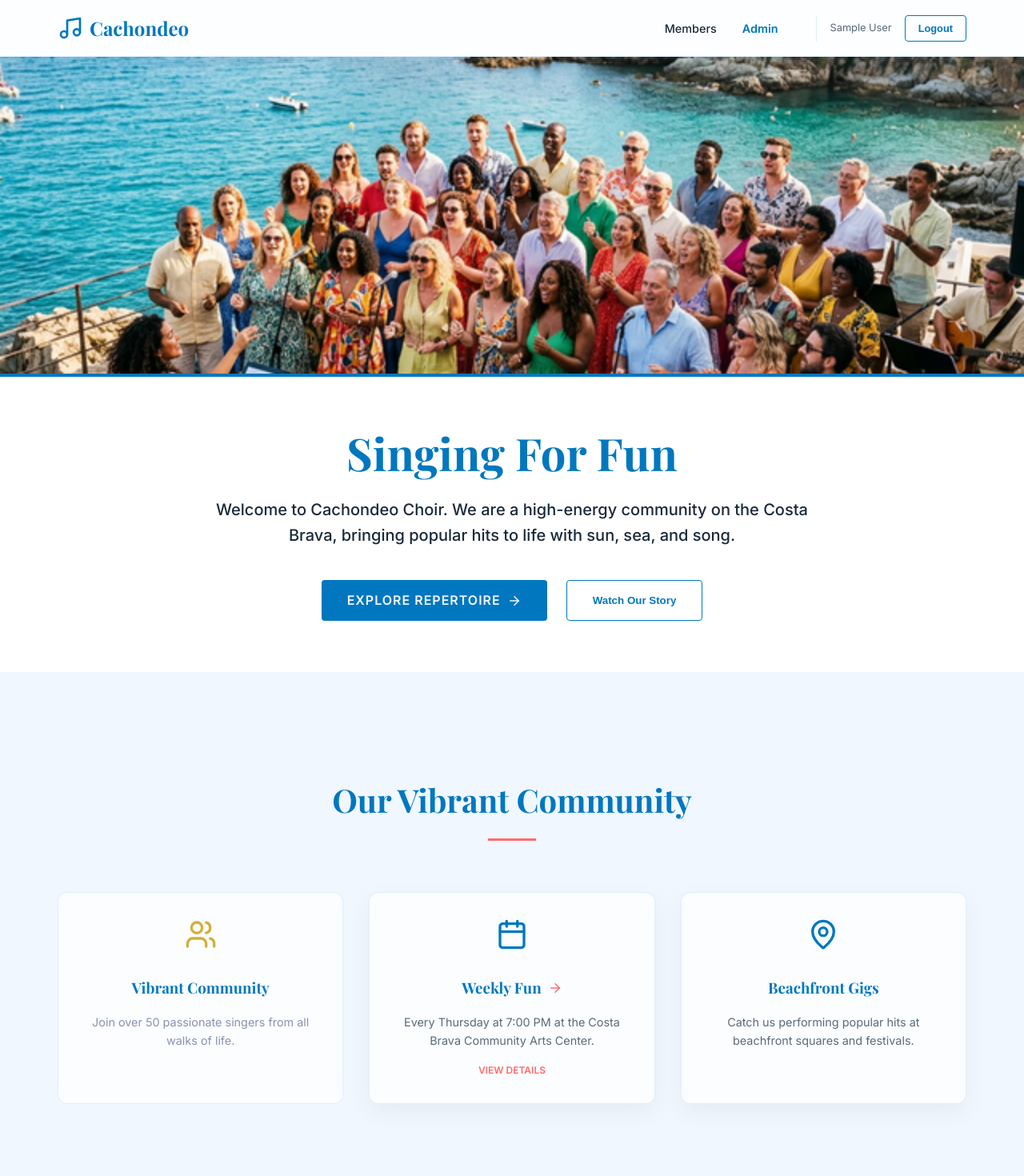
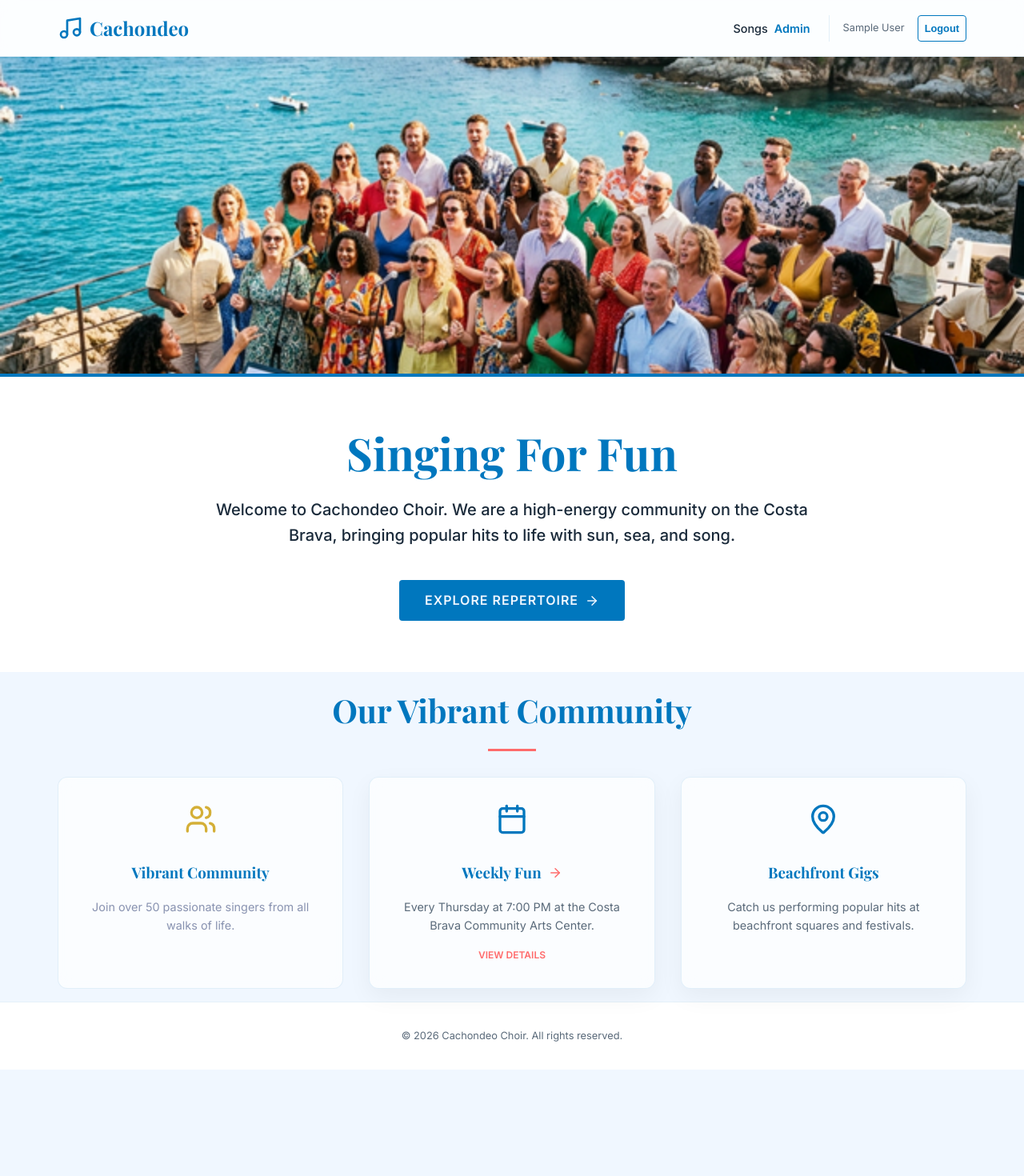
Before and after one commit to Spondycode/cachondeo1, a React (Vite) app: page / in a window 1280 px wide. Shown: the top 1470 px of the page at 80% size. After the commit the page ends 1337 px from the top, so only its background shows below. Built offline with nearby package versions, Linux system fonts and the light colour scheme; sample sign-in values are in the browser's storage.

Commit message:
style: Update "Members" navigation link to "Songs" and refine UI spacing, element visibility, and image dimensions across pages.

```diff
--- a/src/components/Navbar.jsx
+++ b/src/components/Navbar.jsx
@@ -38,8 +38,8 @@ const Navbar = () => {
                 <div style={{ display: 'flex', gap: '2rem', alignItems: 'center', color: 'var(--text-main)' }}>
                     {/* <Link to="/" style={{ fontSize: '0.9rem', fontWeight: '500' }}>Home</Link> */}
                     {user && (
-                        <div style={{ display: 'flex', gap: '2rem', alignItems: 'center' }}>
-                            <Link to="/members" style={{ color: 'var(--text-main)', textDecoration: 'none', fontWeight: '500', fontSize: '0.9rem' }}>Members</Link>
+                        <div style={{ display: 'flex', gap: '0.5rem', alignItems: 'center' }}>
+                            <Link to="/members" style={{ color: 'var(--text-main)', textDecoration: 'none', fontWeight: '500', fontSize: '0.9rem' }}>Songs</Link>
                             {user.isAdmin && (
                                 <Link to="/admin" style={{ color: 'var(--secondary)', textDecoration: 'none', fontWeight: '600', fontSize: '0.9rem' }}>Admin</Link>
                             )}
@@ -55,7 +55,7 @@ const Navbar = () => {
                                 >
                                     {user.name}
                                 </Link>
-                                <button onClick={handleLogout} className="btn-outline" style={{ padding: '0.5rem 1rem', fontSize: '0.8rem' }}>Logout</button>
+                                <button onClick={handleLogout} className="btn-outline" style={{ padding: '0.5rem 0.5rem', fontSize: '0.8rem' }}>Logout</button>
                             </div>
                         </div>
                     )}
--- a/src/index.css
+++ b/src/index.css
@@ -127,3 +127,14 @@ body,
 .content {
   flex: 1;
 }
+
+/* Mobile Responsiveness */
+@media (max-width: 768px) {
+  .admin-nav-buttons {
+    flex-direction: column !important;
+  }
+
+  .admin-nav-buttons button {
+    width: 100% !important;
+  }
+}
--- a/src/pages/Admin.jsx
+++ b/src/pages/Admin.jsx
@@ -97,7 +97,7 @@ const Admin = () => {
                 </div>
             )}
 
-            <div style={{ display: 'flex', gap: '1rem', marginBottom: '2rem' }}>
+            <div className="admin-nav-buttons" style={{ display: 'flex', gap: '1rem', marginBottom: '2rem' }}>
                 <button
                     onClick={() => setActiveTab('members')}
                     className={activeTab === 'members' ? 'btn-primary' : 'btn-outline'}
--- a/src/pages/Home.jsx
+++ b/src/pages/Home.jsx
@@ -41,16 +41,15 @@ const Home = () => {
                             <Link to="/repertoire" className="btn-primary" style={{ display: 'flex', alignItems: 'center', gap: '0.5rem' }}>
                                 Explore Repertoire <ArrowRight size={18} />
                             </Link>
-                            <button className="btn-outline">Watch Our Story</button>
                         </div>
                     </motion.div>
                 </div>
             </section>
 
             {/* Features Section */}
-            <section style={{ padding: '8rem 0', background: 'var(--primary)' }}>
+            <section style={{ padding: '1rem 0', background: 'var(--primary)' }}>
                 <div className="container">
-                    <div style={{ textAlign: 'center', marginBottom: '4rem' }}>
+                    <div style={{ textAlign: 'center', marginBottom: '2rem' }}>
                         <h2 style={{ fontSize: '2.5rem', marginBottom: '1rem' }}>Our Vibrant Community</h2>
                         <div style={{ width: '60px', height: '3px', background: 'var(--accent)', margin: '0 auto' }}></div>
                     </div>
--- a/src/pages/RehearsalDetail.jsx
+++ b/src/pages/RehearsalDetail.jsx
@@ -54,7 +54,7 @@ const RehearsalDetail = () => {
                 <div className="glass-card" style={{ padding: 0, overflow: 'hidden', border: 'none' }}>
                     {/* Hero Image */}
                     <div style={{
-                        height: '300px',
+                        height: '150px',
                         width: '100%',
                         backgroundImage: `url(${rehearsal.imageUrl})`,
                         backgroundSize: 'cover',
@@ -64,7 +64,7 @@ const RehearsalDetail = () => {
                         <div style={{
                             position: 'absolute',
                             inset: 0,
-                            padding: '2rem',
+                            padding: '1rem',
                             background: 'rgba(0, 31, 63, 0.9)', // Solid dark blue with high opacity
                             color: 'white',
                             display: 'flex',
```
